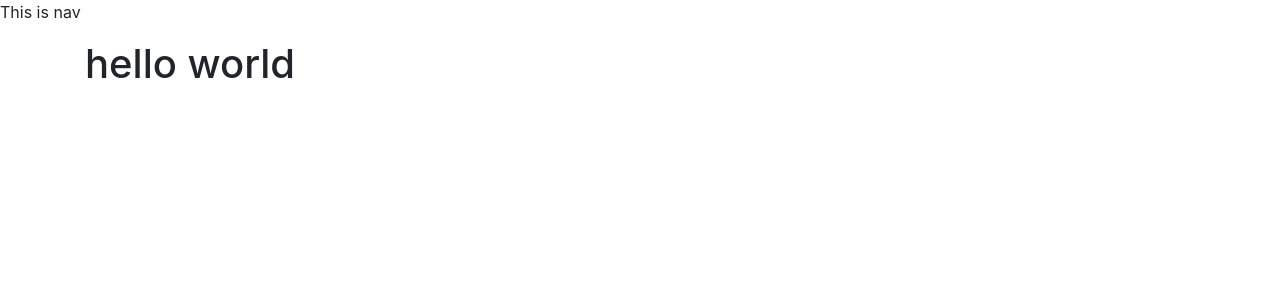
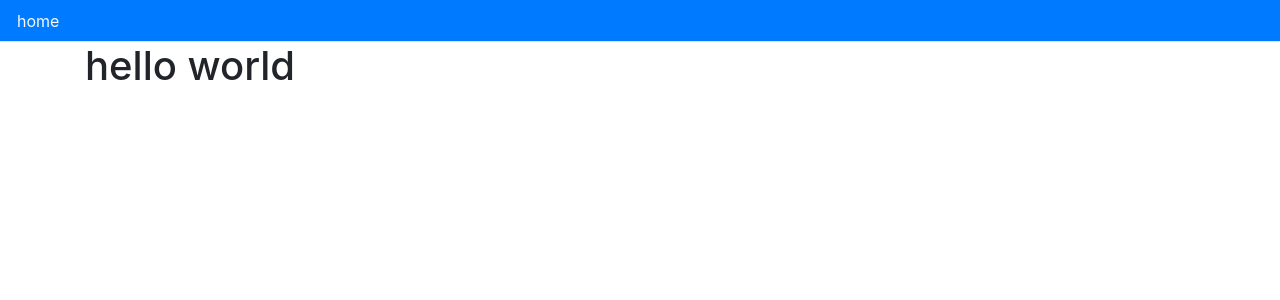
Before and after one commit to davidroman-hub/ultimate-auth, a React (Create React App) app: page / in a window 1280 px wide. Shown: the top 300 px of the page. Built offline with nearby package versions, Linux system fonts and the light colour scheme.

Commit message:
layout part 2

```diff
--- a/src/core/Layout.js
+++ b/src/core/Layout.js
@@ -2,9 +2,16 @@ import React,{Fragment} from 'react';
 
 
 const Layout = ({children}) => {
+    const nav = () => (
+        <ul className="nav nav-tabs bg-primary">
+                <li className="nav-item">
+                    <a href='/' className="text-light nav-link"> home </a>
+                </li>
+        </ul>
+    )
     return(
         <Fragment>
-            <p>This is nav</p>
+            {nav()}
             <div className="container"
             >
                 {children}
```
